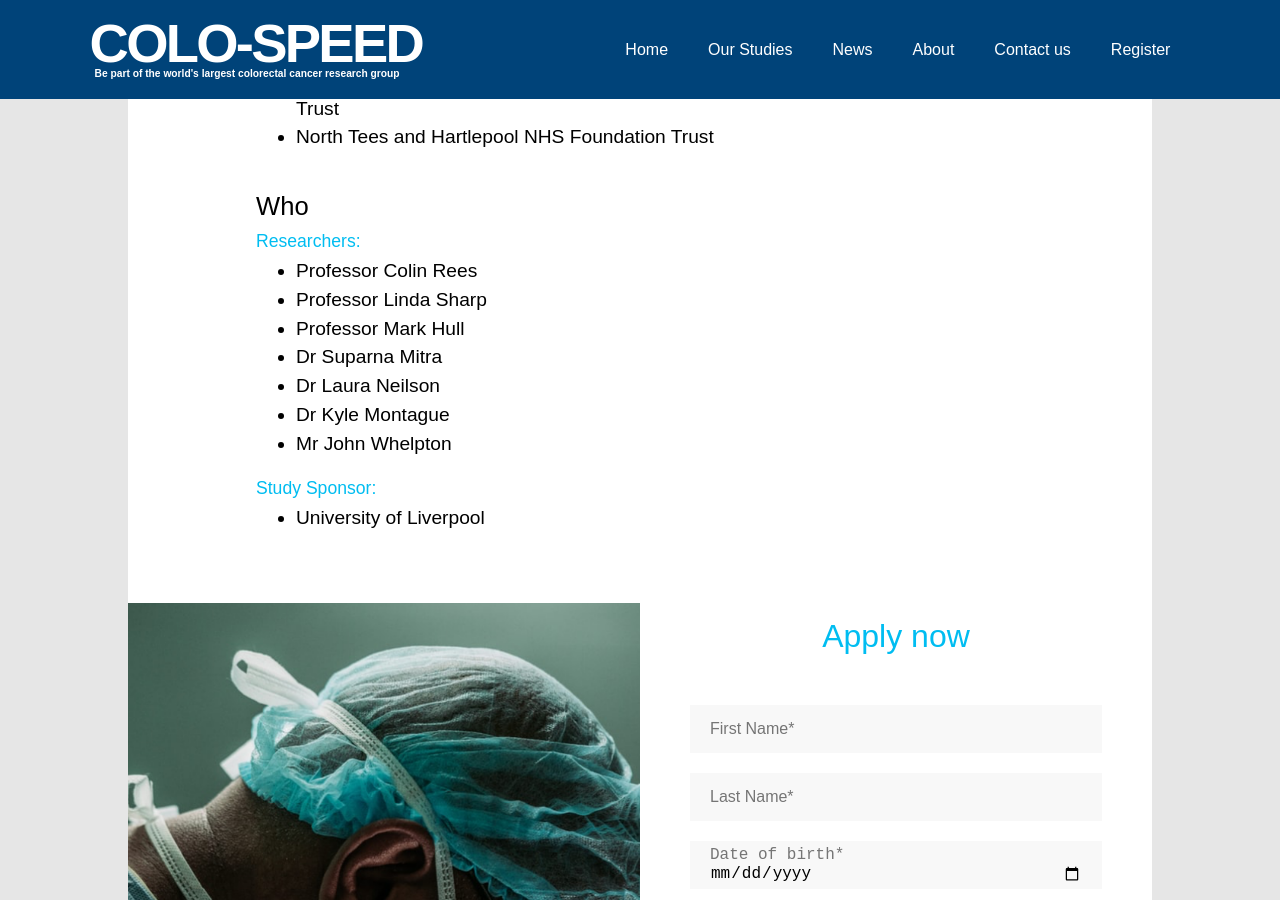
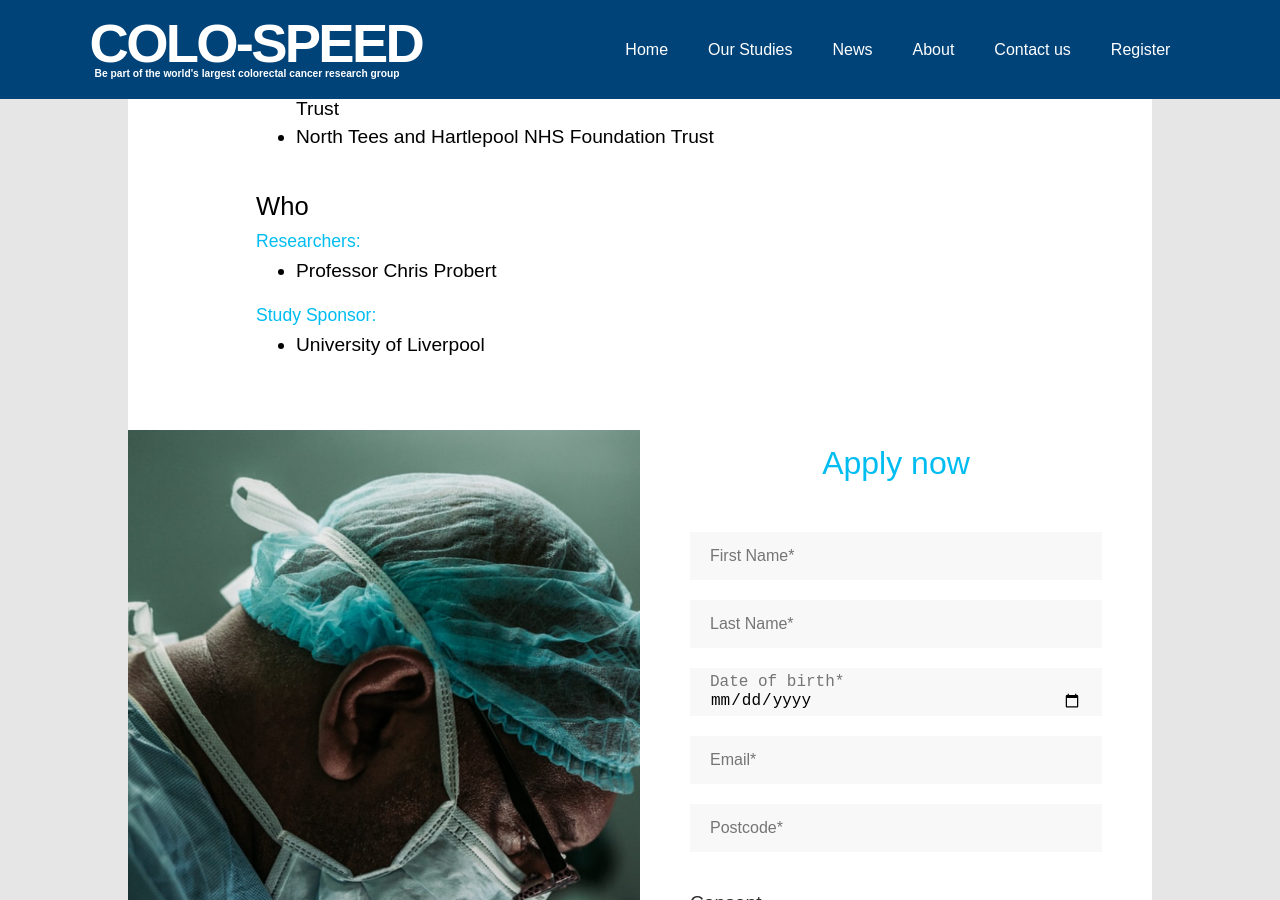
Before and after one commit to not-dalia/colo-speed-v2, a Jekyll site: the page built from _studies/vodeca.md, in a window 1280 px wide and 900 px high, scrolled down 1682 px. Built offline with Jekyll 4.4.1, drawn with Linux system fonts in a browser that asks for light colours; some web fonts are replaced.

Commit message:
- fixed researching info  on VODECA study

```diff
--- a/_studies/vodeca.md
+++ b/_studies/vodeca.md
@@ -5,15 +5,11 @@ image: /assets/images/studies/study2.png
 status: Recruitment active
 sponsor: University of Liverpool
 subtitle: Volatile Organic compounds for DEtection of Colorectal cAncer
-contactperson: Colin Rees – Newcastle University & South Tyneside and Sunderland NHS Trust
+contactperson: Professor Chris Probert – University of Liverpool
+
 researchers:
-  - name: Professor Colin Rees
-  - name: Professor Linda Sharp
-  - name: Professor Mark Hull
-  - name: Dr Suparna Mitra
-  - name: Dr Laura Neilson
-  - name: Dr Kyle Montague
-  - name: Mr John Whelpton
+  - name: Professor Chris Probert
+
 openedsites:
   - name: Liverpool Hospitals
   - name: sites in the North East includes South Tyneside and Sunderland NHS Foundation Trust
```
